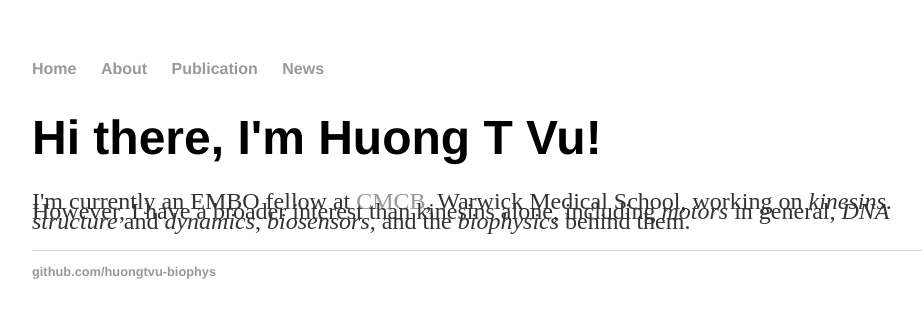
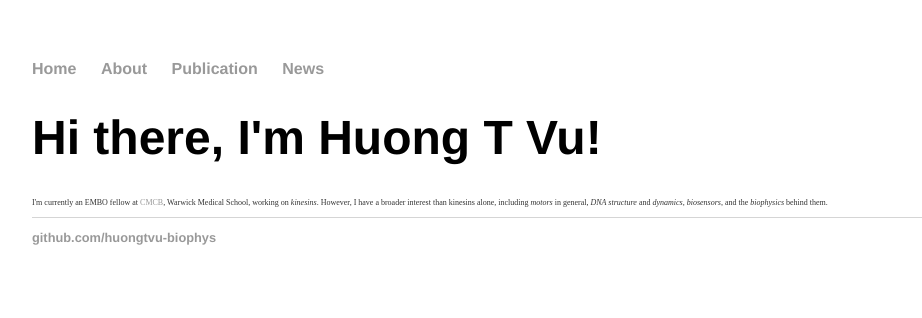
Before and after one commit to huongtvu-biophys/huongtvu-biophys, a Jekyll site: the page built from index.html, in a window 1280 px wide. Shown: the top 318 px of the page, without its empty margins (160-1082 px from the left). Built offline with Jekyll 4.4.1, drawn with Linux system fonts in a browser that asks for light colours.

Commit message:
Update main.css

```diff
--- a/css/main.css
+++ b/css/main.css
@@ -24,8 +24,8 @@ h1 {
     font-family:'Helvetica', 'Arial', 'Sans-Serif';
 }
 p {
-    font-size: 1.5em;
-    line-height: 0.4em;
+    font-size: 0.5em;
+    line-height: 1.4em;
     color: #333;
 }
 footer {
```
